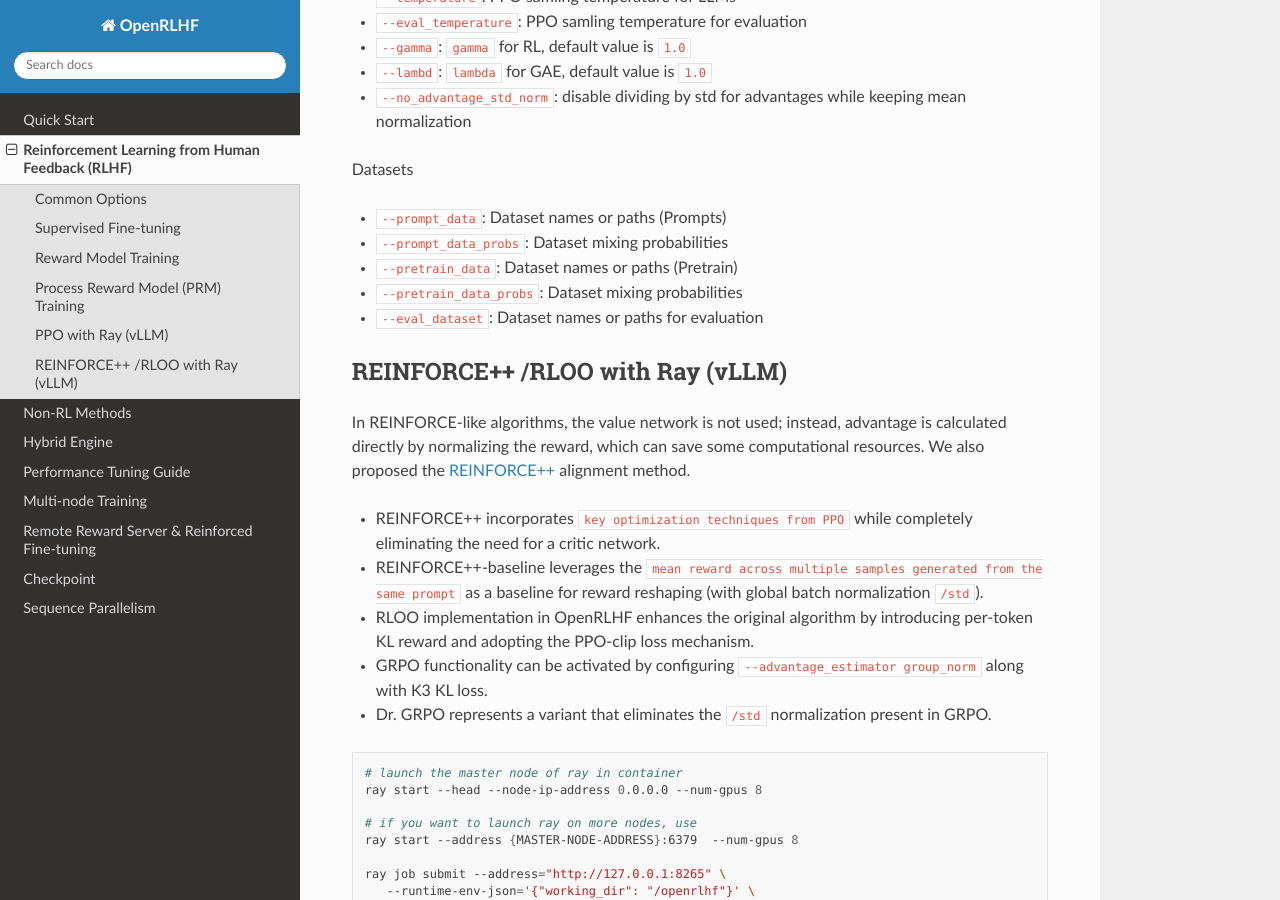
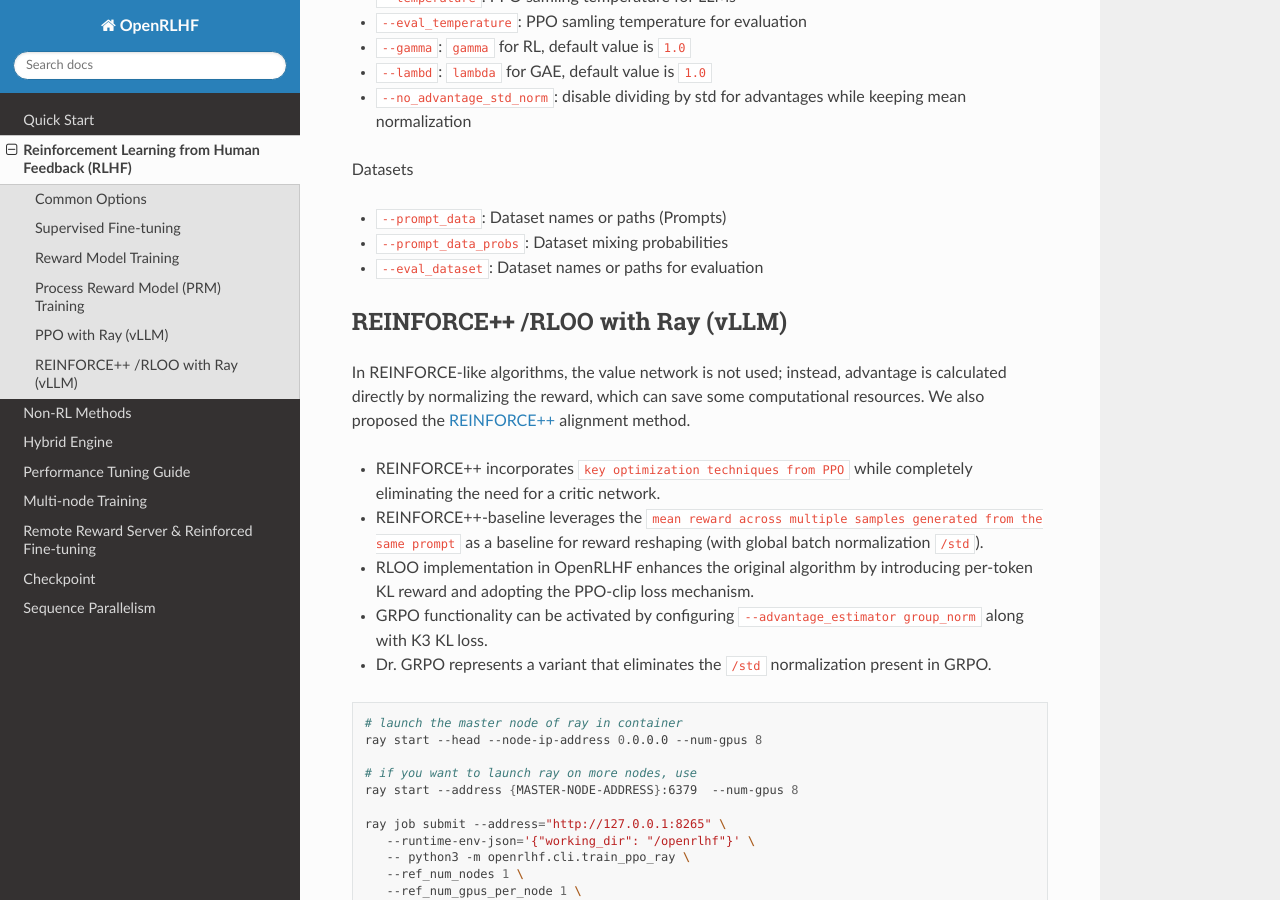
Before and after one commit to OpenRLHF/OpenRLHF-Docs, a Sphinx documentation site: the page built from docs/source/rl.rst, in a window 1280 px wide and 900 px high, scrolled down 6850 px. Built offline with Sphinx 7.4.7 and the Read the Docs theme 3.1.0, drawn with Linux system fonts in a browser that asks for light colours.

Commit message:
update 0.7.1

```diff
--- a/docs/source/conf.py
+++ b/docs/source/conf.py
@@ -7,7 +7,7 @@ copyright = '2025, OpenRLHF'
 author = 'OpenRLHF'
 
 release = '0.6'
-version = '0.7.0'
+version = '0.7.1'
 
 # -- General configuration
 
--- a/docs/source/rl.rst
+++ b/docs/source/rl.rst
@@ -311,8 +311,6 @@ Datasets
 
 - ``--prompt_data``: Dataset names or paths (Prompts)
 - ``--prompt_data_probs``: Dataset mixing probabilities
-- ``--pretrain_data``: Dataset names or paths (Pretrain)
-- ``--pretrain_data_probs``: Dataset mixing probabilities
 - ``--eval_dataset``: Dataset names or paths for evaluation
 
 
```
